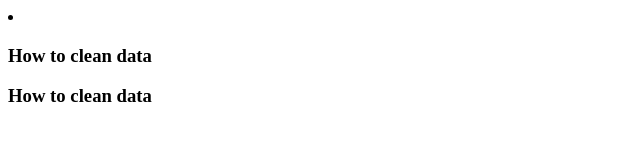
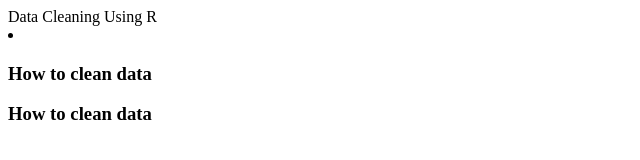
Before and after one commit to hahustat/Getting-and-Cleaning-Data, a plain HTML site: page index.html in a window 1280 px wide. Shown: the whole page, without its empty margins (0-640 px from the left). Drawn offline with Linux system fonts and the light colour scheme.

Commit message:
Update index.html

```diff
--- a/index.html
+++ b/index.html
@@ -2,6 +2,7 @@
 <html>
 <head>
 	<title>Getting and Cleaning Data</title>
+	Data Cleaning Using R
 </head>
 <body>
 
```
